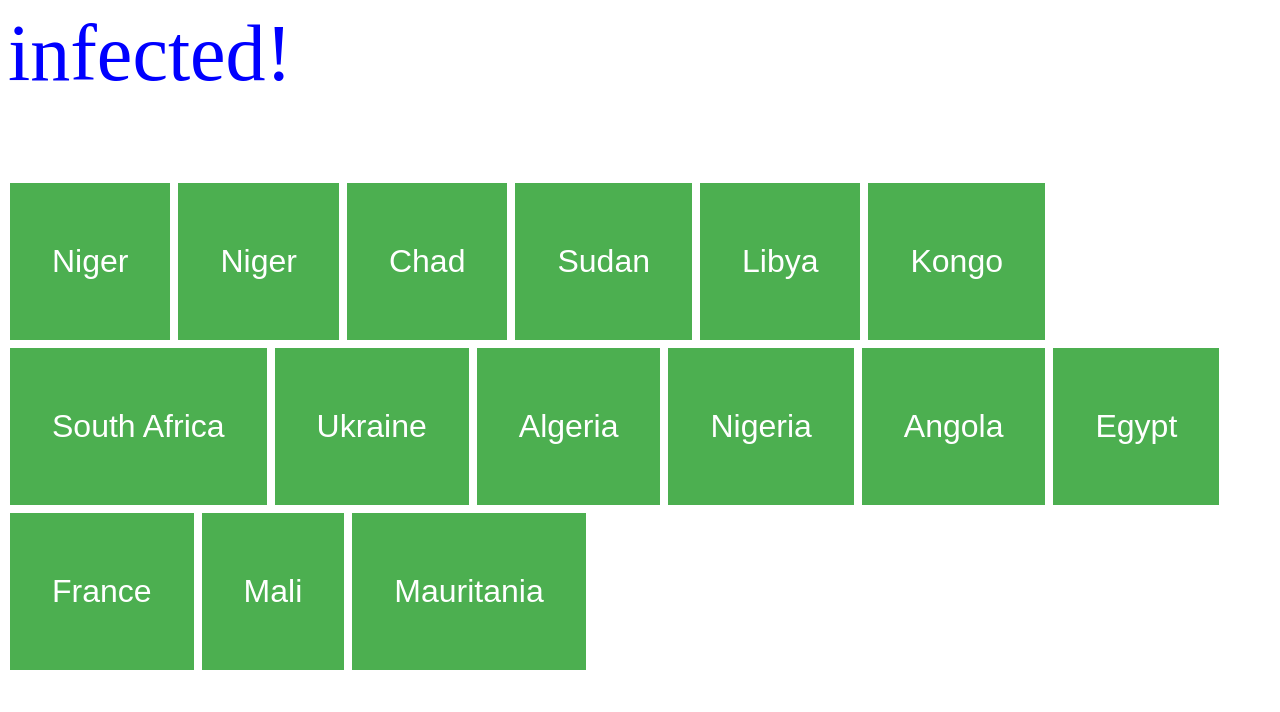
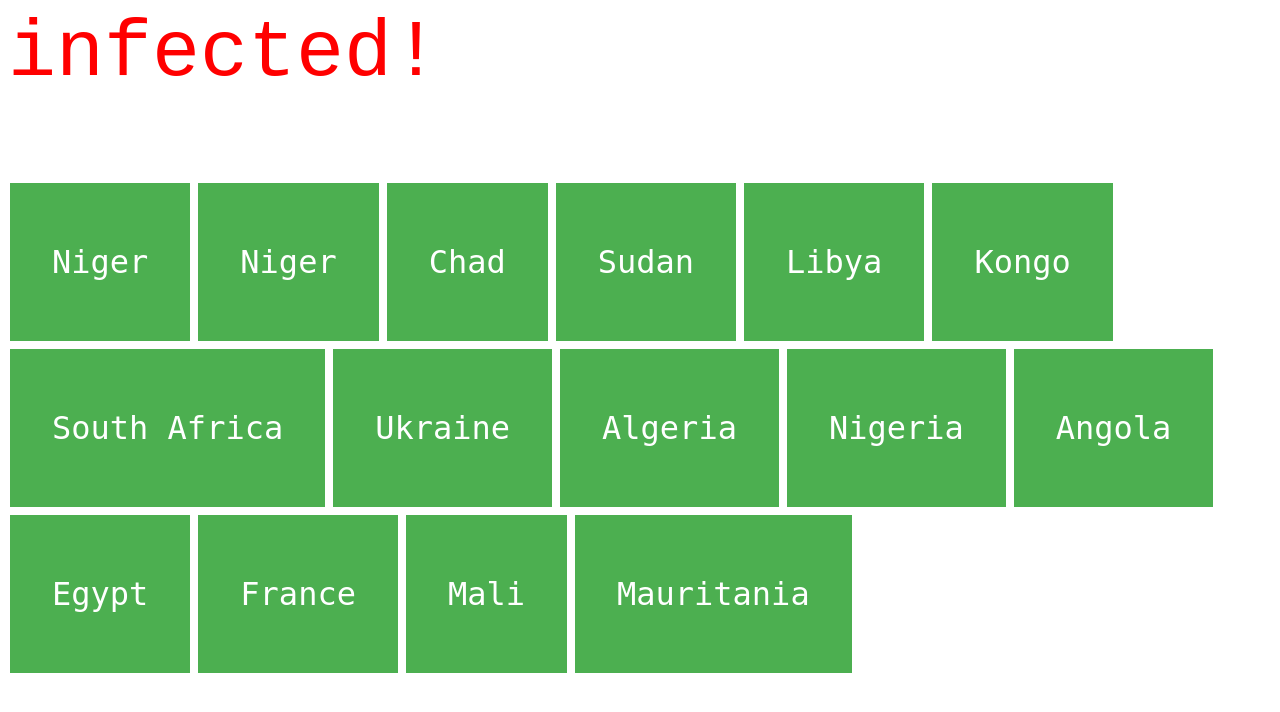
Before and after one commit to GrossBetruger/HerdImmunity, a plain HTML site: page index.html in a window 1280 px wide. Both pictures are taken after a click on the button "Chad". Drawn offline with Linux system fonts and the light colour scheme.

Commit message:
styling: colored result text, and fonts

```diff
--- a/index.html
+++ b/index.html
@@ -10,6 +10,7 @@
         text-decoration: none;
         display: inline-block;
         font-size: 32px;
+        font-family: "Monospace";
         margin: 4px 2px;
         cursor: pointer;
       }
@@ -26,16 +27,18 @@
       console.log("chances:", chances);
       console.log(random < chances);
       if (random < chances) {
-          document.getElementById("result").innerHTML = "infected!";
+          var faith = new String("infected!");
+          document.getElementById("result").innerHTML = faith.fontcolor("red");
         }
       else {
-          document.getElementById("result").innerHTML = "alive and well";
+          var faith = new String("alive and well");
+          document.getElementById("result").innerHTML = faith.fontcolor("green");
        }
      }
   </script>
 
 
-    <p id="result" style="color:blue;font-size:80px;">
+    <p id="result" style="color:blue;font-size:80px;font-family:Monospace;">
        choose country
     </p>
 
```
